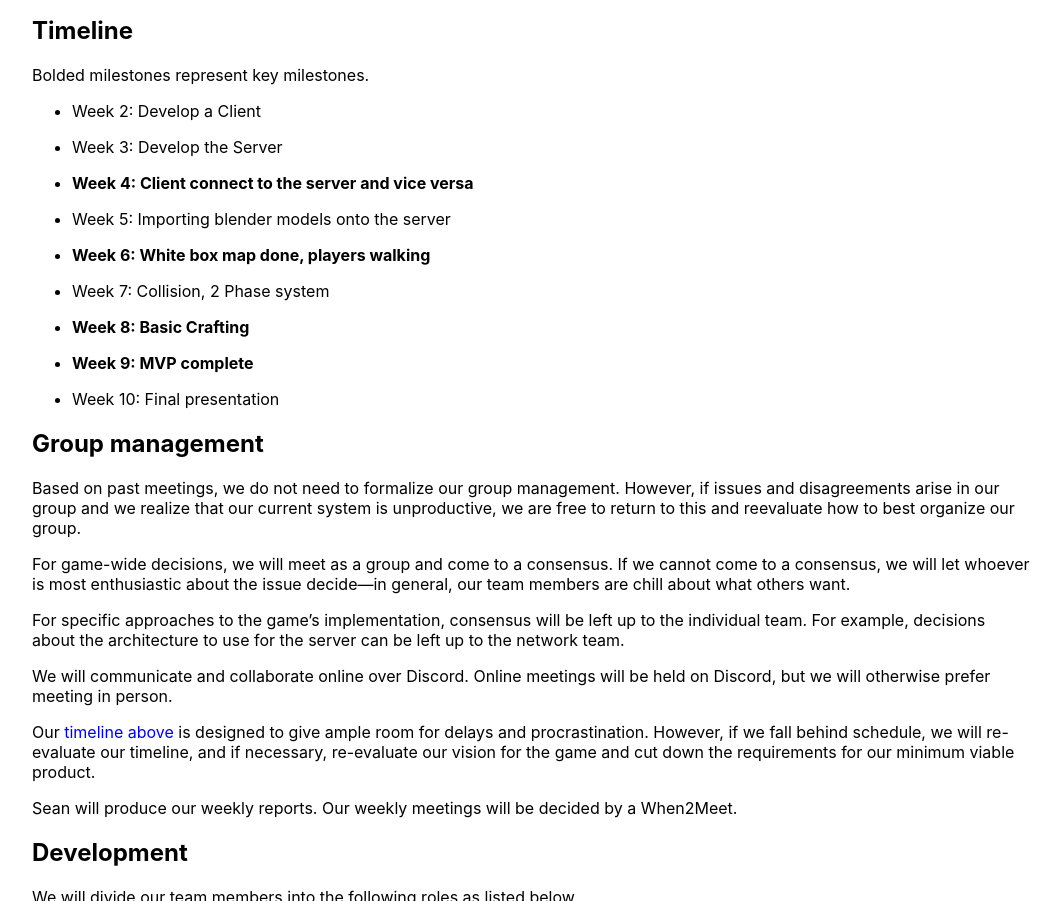
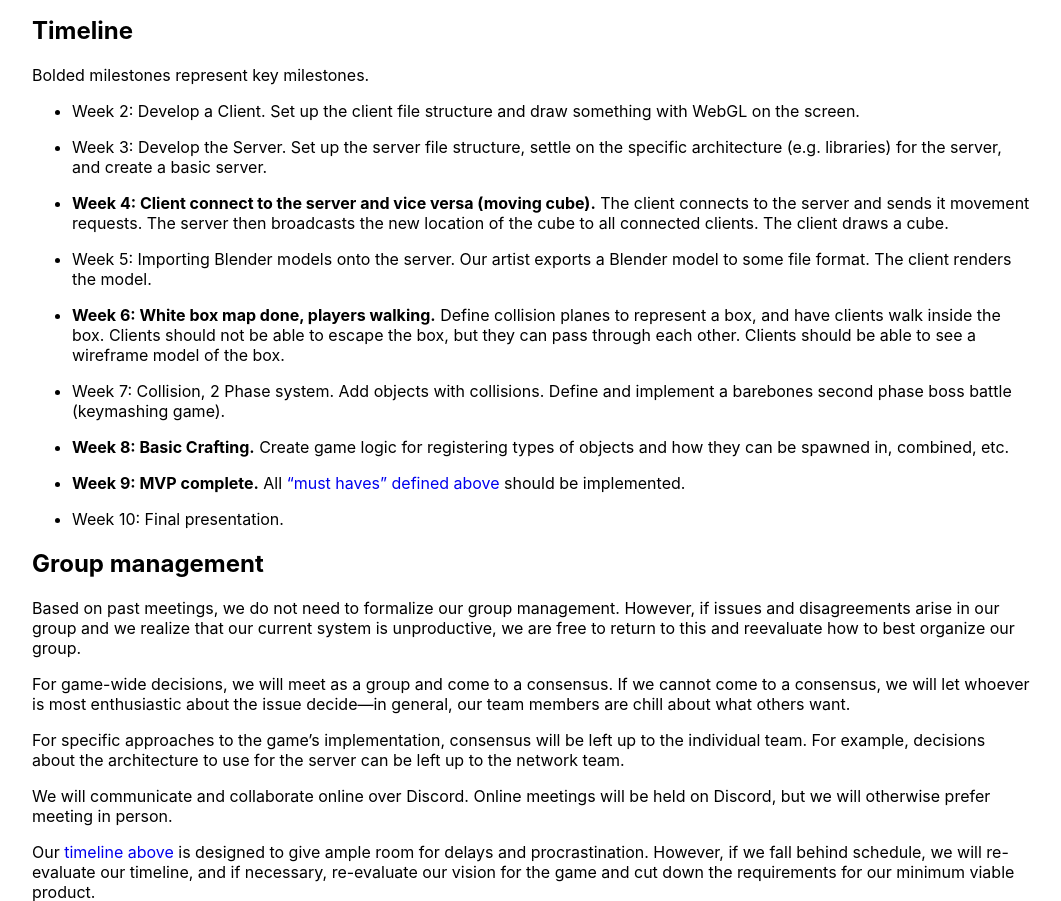
Before and after one commit to ucsd-cse125-sp24/group1-website, a plain HTML site: page spec.html in a window 1280 px wide. Shown: the part 2847-3748 px from the top of the page, without its empty margins (108-1169 px from the left). Drawn offline with Linux system fonts and the light colour scheme.

Commit message:
Define more specific goals for the timeline

```diff
--- a/content.css
+++ b/content.css
@@ -1,6 +1,6 @@
 @media (prefers-color-scheme: dark) {
   :root {
-    color-scheme: dark;
+    /* color-scheme: dark; */
   }
 }
 body {
--- a/spec.html
+++ b/spec.html
@@ -113,15 +113,15 @@
     <h2 id="timeline">Timeline</h2>
     <p>Bolded milestones represent key milestones.</p>
     <ul>
-      <li><p>Week 2: Develop a Client</p></li>
-      <li><p>Week 3: Develop the Server</p></li>
-      <li><p><strong>Week 4: Client connect to the server and vice versa</strong></p></li>
-      <li><p>Week 5: Importing blender models onto the server</p></li>
-      <li><p><strong>Week 6: White box map done, players walking</strong></p></li>
-      <li><p>Week 7: Collision, 2 Phase system </p></li>
-      <li><p><strong>Week 8: Basic Crafting</strong></p></li>
-      <li><p><strong>Week 9: MVP complete</strong></p></li>
-      <li><p>Week 10: Final presentation</p></li>
+      <li><p>Week 2: Develop a Client. Set up the client file structure and draw something with WebGL on the screen.</p></li>
+      <li><p>Week 3: Develop the Server. Set up the server file structure, settle on the specific architecture (e.g. libraries) for the server, and create a basic server.</p></li>
+      <li><p><strong>Week 4: Client connect to the server and vice versa (moving cube).</strong> The client connects to the server and sends it movement requests. The server then broadcasts the new location of the cube to all connected clients. The client draws a cube.</p></li>
+      <li><p>Week 5: Importing Blender models onto the server. Our artist exports a Blender model to some file format. The client renders the model.</p></li>
+      <li><p><strong>Week 6: White box map done, players walking.</strong> Define collision planes to represent a box, and have clients walk inside the box. Clients should not be able to escape the box, but they can pass through each other. Clients should be able to see a wireframe model of the box.</p></li>
+      <li><p>Week 7: Collision, 2 Phase system. Add objects with collisions. Define and implement a barebones second phase boss battle (keymashing game).</p></li>
+      <li><p><strong>Week 8: Basic Crafting.</strong> Create game logic for registering types of objects and how they can be spawned in, combined, etc.</p></li>
+      <li><p><strong>Week 9: MVP complete.</strong> All <a href="#feature-priority">&ldquo;must haves&rdquo; defined above</a> should be implemented.</p></li>
+      <li><p>Week 10: Final presentation.</p></li>
     </ul>
 
     <h2 id="group-management">Group management</h2>
```
